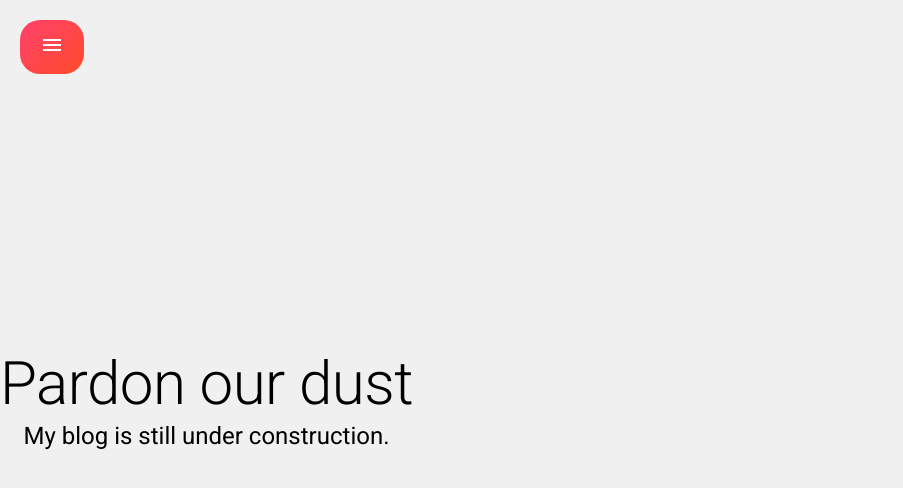
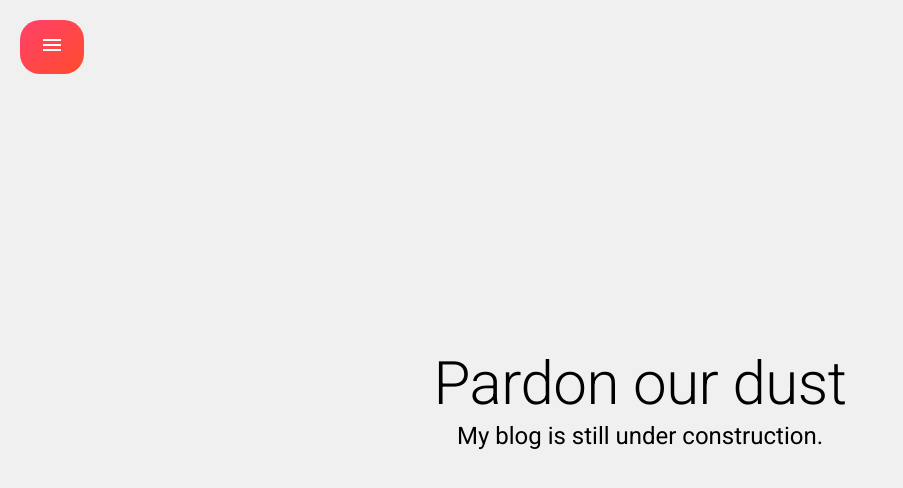
Before and after one commit to Korjubzot/react-portfolio, a React (Create React App) app: page /blog in a window 1280 px wide. Shown: the top 488 px of the page, without its empty margins (0-903 px from the left). Built offline with nearby package versions, Linux system fonts and the light colour scheme.

Commit message:
Fixed blog signpost alignment

```diff
--- a/src/components/blog/blog.css
+++ b/src/components/blog/blog.css
@@ -1,11 +1,14 @@
 .page-container {
+  display: flex;
+  justify-content: center;
+  align-items: center;
+  margin: auto;
+  height: 100vh;
+}
+
+.blog-container {
   display: flex;
   flex-direction: column;
   justify-content: center;
   align-items: center;
-  min-height: 100vh;
 }
-
-.blog-container {
-  text-align: center;
-}
```
